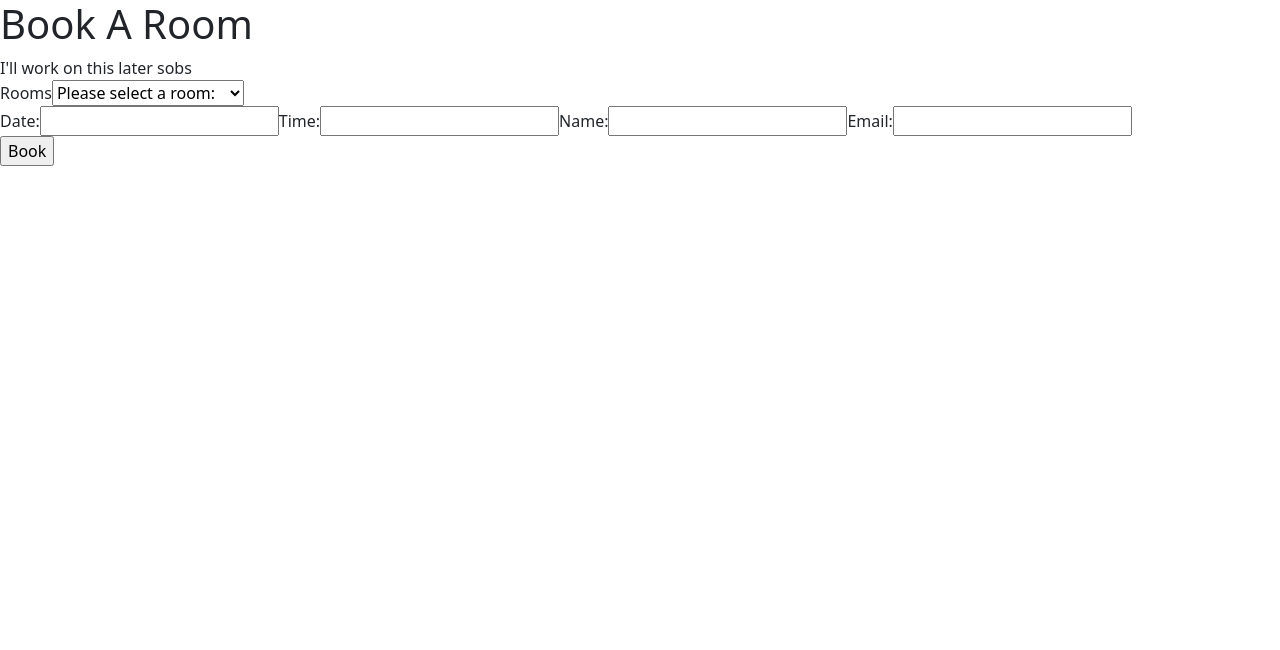
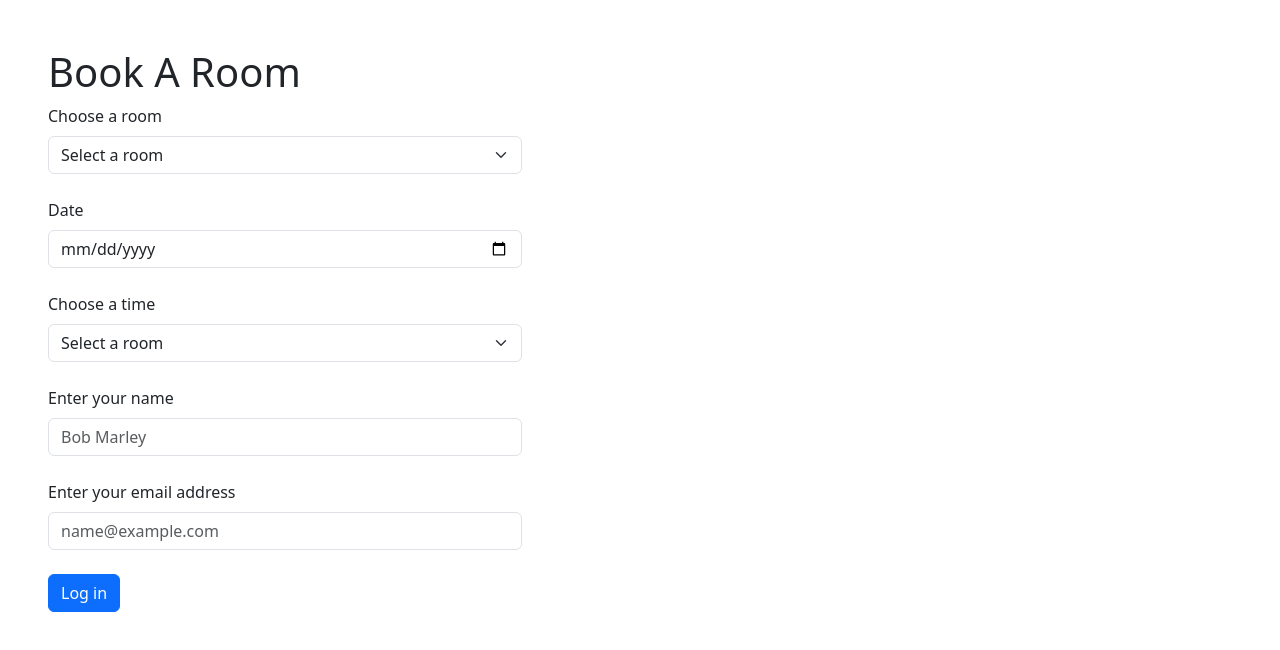
Before and after one commit to SEG3125-A/Group-9, a React (Create React App) app in the folder Lab8/windermere-music/: page /Booking in a window 1280 px wide. Shown: the top 650 px of the page. Built offline with nearby package versions, Linux system fonts and the light colour scheme; the HTML template or start-up script is replaced by a standard one.

Commit message:
Add placeholders for book a room

```diff
--- a/Lab8/windermere-music/src/screens/BookingPage.tsx
+++ b/Lab8/windermere-music/src/screens/BookingPage.tsx
@@ -1,57 +1,134 @@
-import React from 'react';
+import React, { ChangeEvent, useState } from 'react';
+import 'bootstrap/dist/css/bootstrap.min.css';
 import '../App.css';
 import { useLocation, useNavigate } from "react-router-dom";
+import Form from 'react-bootstrap/Form';
+import Button from 'react-bootstrap/Button';
 
 
 const BookingPage = () => {
 
+    const [bookingDate, setBookingDate] = useState<Date | string>('');
+    const [bookingTime, setBookingTime] = useState<string>('');
+    const [bookingName, setBookingName] = useState<string>('');
+    const [bookingEmail, setBookingEmail] = useState<string>('');
+    const [isEmailValid, setIsEmailValid] = useState<boolean>(true);
+
     const navigate = useNavigate();
 
+    const handleAndValidateEmail = (event: ChangeEvent<HTMLInputElement>) => {
+
+        const emailInput = event.target.value;
+        setBookingEmail(emailInput);
+
+        const emailRegex = /^[^\s@]+@[^\s@]+\.[^\s@]+$/;
+        setIsEmailValid(emailRegex.test(emailInput));
+      }
+
+    const handleAndValidateName = (event: ChangeEvent<HTMLInputElement>) => {
+
+        const nameInput = event.target.value;
+        setBookingName(nameInput);
+    }
+
+    const handleSubmit = () =>{
+
+    }
+
     return(
-        <div>
+        <>
             {/* Put navbar here */}
-            <h1>
-                Book A Room
-            </h1>
-            <div>
-                I'll work on this later sobs
+            <div className='bookingform-wrapper'>
+                <Form className="p-5 h-100" onSubmit={handleSubmit}>
+                    <h1>
+                        Book A Room
+                    </h1>
+
+                    {/* Rooms to choose */}
+                    <Form.Group className="mt-2 mb-4" >
+                        <Form.Label>Choose a room</Form.Label>
+                        <Form.Select aria-label="Choose a room:" style={{width: "40%"}}>
+                        <option>Select a room</option>
+                        <option value="amphi">Amphitheatre</option>
+                        <option value="piano">Piano room</option>
+                        <option value="karaoke">Karaoke room</option>
+                        <option value="mp1">Music practice room 1</option>
+                        <option value="mp2">Music practice room 2</option>
+                        </Form.Select>
+                    </Form.Group>
+
+                    {/* Date  */}
+                    <Form.Group className="mt-2 mb-4" >
+                        <Form.Label>Date</Form.Label>
+                        <Form.Control
+                            required
+                            id="date"
+                            type="date"
+                            // value={bookingDate} how to fix this
+                            style={{width: "40%"}}
+                        />
+                    </Form.Group>
+
+                    {/* Time */}
+                    <Form.Group className="mt-2 mb-4" >
+                        <Form.Label>Choose a time</Form.Label>
+                        <Form.Select aria-label="Choose a room:" style={{width: "40%"}}>
+                        <option>Select a room</option>
+                        <option value="9">9:00-10:00</option>
+                        <option value="10">10:00-11:00</option>
+                        <option value="12">12:00-13:00</option>
+                        <option value="13">13:00-14:00</option>
+                        <option value="14">14:00-15:00</option>
+                        <option value="15">15:00-16:00</option>
+                        <option value="16">16:00-17:00</option>
+                        </Form.Select>
+                    </Form.Group>
+
+                    {/* name */}
+                    <Form.Group className="mt-2 mb-4">
+                        <Form.Label>Enter your name</Form.Label>
+                        <Form.Control
+                            required
+                            id="name"
+                            type="text"
+                            placeholder="Bob Marley"
+                            value={bookingName}
+                            style={{width: "40%"}}
+                            onChange={handleAndValidateName}
+                        />
+                    </Form.Group>
+
+                    {/* email */}
+                    <Form.Group className="mt-2 mb-4">
+                        <Form.Label>Enter your email address</Form.Label>
+                        <Form.Control
+                            required
+                            id="email"
+                            type="email"
+                            placeholder="name@example.com"
+                            value={bookingEmail}
+                            style={{width: "40%"}}
+                            onChange={handleAndValidateEmail}
+                        />
+                    </Form.Group>
+
+                    <div>
+                        <Button className="uottawa-btn" type="submit">
+                            Log in
+                        </Button>
+                    </div>
+                </Form>
             </div>
-            <div className='booking-wrapper'>
-
-                <form>
-                    <div className='room-wrapper'>
-                        Rooms
-                        <select>
-                            <option selected disabled value="none">Please select a room:</option>
-                            <option value="ampi">Amphitheatre</option>
-                            <option value="piano">Piano Room</option>
-                            <option value="karaoke">Karaoke Room</option>
-                            <option value="mp1">Music Practice Room 1</option>
-                            <option value="mp2">Music Practice Room 2</option>
-                        </select>
-                    </div>
-                    <div className='room-text-wrapper'>
-                    <label>Date:
-                        <input type="text" />
-                    </label>
-                    <label>Time:
-                        <input type="text" />
-                    </label>
-                    <label>Name:
-                        <input type="text" />
-                    </label>
-                    <label>Email:
-                        <input type="text" />
-                    </label>
-                    </div>
-                    <div className='room-button'>
-                        <input type='submit' value="Book"/>
-                    </div>
-                </form>
-            </div>
-        </div>
+        </>
     )
 
 }
 
 export default BookingPage;
+
+
+// TODO
+// flex for the fields - style
+// validation for room field, if we chose a room
+// gray out date and time for each separate room (like for bike)
+// modal for book
```
